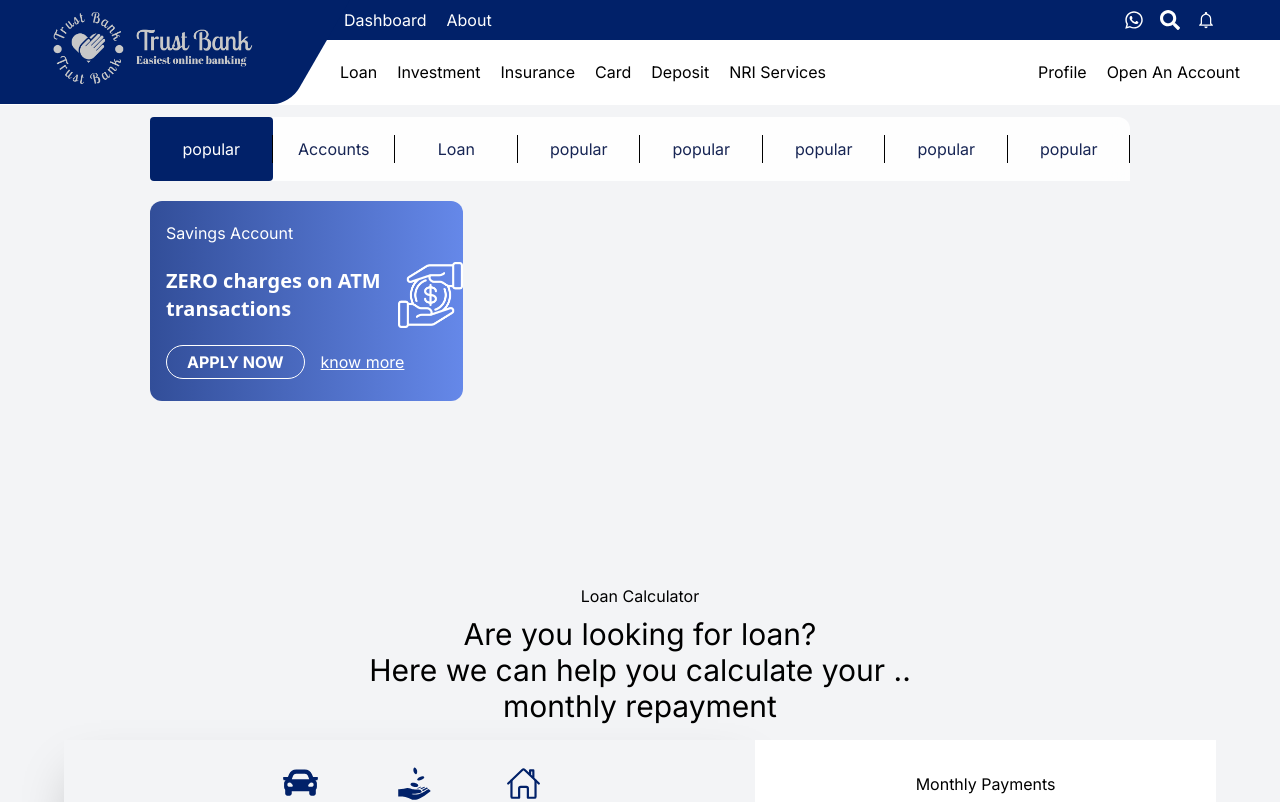
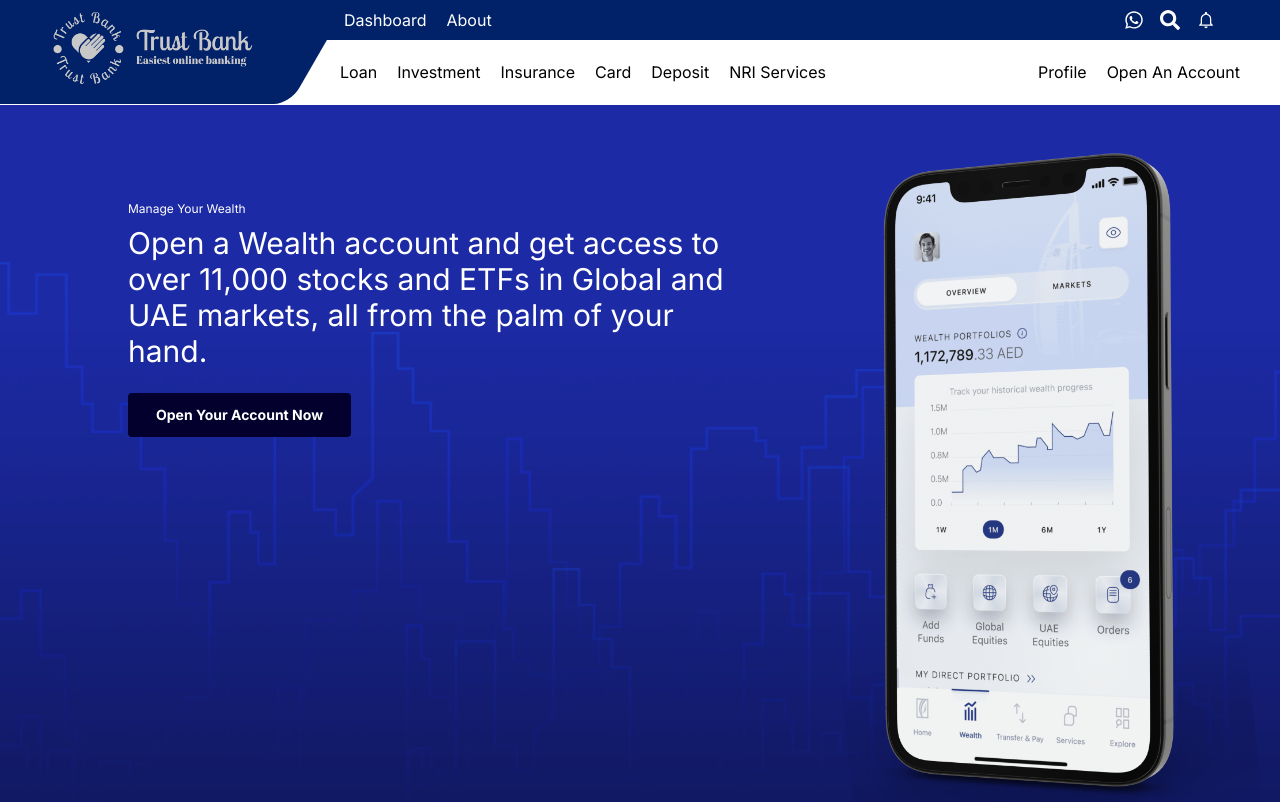
Before and after one commit to MohammadNasir520/Trust_Bank_Frontend, a Next.js app: page / in a window 1280 px wide. Shown: the top 802 px of the page. Built offline with nearby package versions, Linux system fonts and the light colour scheme.

Commit message:
[done] update ui

```diff
--- a/src/app/globals.css
+++ b/src/app/globals.css
@@ -6,6 +6,14 @@ body {
   @apply bg-gray-100;
 }
 
+.hero {
+	background-image: url("../../public/assets/images/wealth_offer_banner.webp");
+	background-repeat: no-repeat;
+	background-position: center;
+	background-size: cover;
+	height: 90vh;
+	width: 100%;
+  }
 
 /* input-range */
 
--- a/src/app/page.tsx
+++ b/src/app/page.tsx
@@ -1,6 +1,7 @@
 
 import DebitCreditCardTab from "@/components/UI/Debit-Credit-card/DebitCreditCardTab";
 import PageLayout from "@/components/layout/PageLayout";
+import Banner from "@/components/pages/Banner";
 import Footer from "@/components/pages/Footer";
 import ForeignExchange from "@/components/pages/Foreign-Exchange";
 import LoanCalculatorPage from "@/components/pages/LoanCalculatorPage";
@@ -9,6 +10,7 @@ import Image from "next/image";
 export default function Home() {
   return (
     <PageLayout>
+      <Banner/>
       <DebitCreditCardTab/>
       <LoanCalculatorPage/>
       <ForeignExchange/>
```
